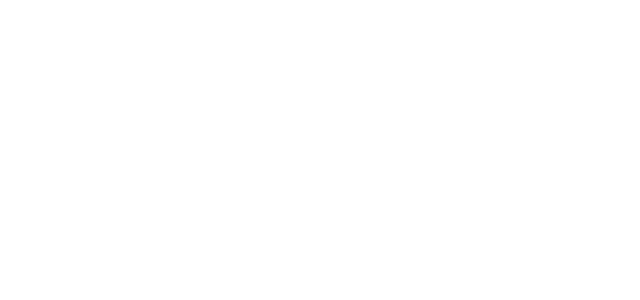
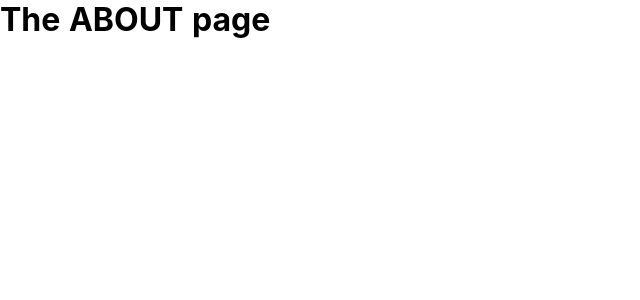
Before and after one commit to inhobaek-wj/my-recipe-app, a Nuxt app: page /about in a window 1280 px wide. Before the commit this address had no page. Shown: the top 300 px of the page, without its empty margins (0-640 px from the left). Built offline with nearby package versions, Linux system fonts and the light colour scheme.

Commit message:
add about page using page routing

```diff
--- /dev/null
+++ b/pages/about/index.vue
@@ -0,0 +1,3 @@
+<template>
+  <h1>The ABOUT page</h1>
+</template>
```
